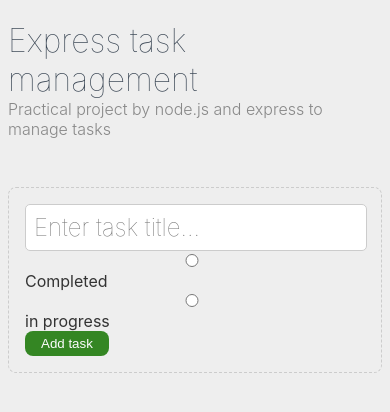
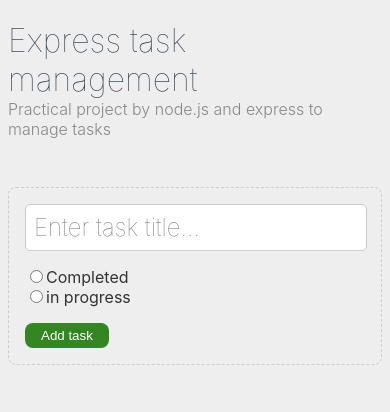
Before and after one commit to amiryxe/express-task-management, a React (Vite) app in the folder client/: page / in a window 390 px wide. Shown: the top 412 px of the page. Built offline with nearby package versions, Linux system fonts and the light colour scheme; no server answers.

Commit message:
style: responsive status

```diff
--- a/client/src/App.scss
+++ b/client/src/App.scss
@@ -101,8 +101,12 @@ h6 {
     @media screen and (max-width: 767px) {
       display: block;
 
-      input {
+      input[type="text"] {
         width: calc(100% - 1rem);
+      }
+
+      .tasks__status {
+        margin: 1rem 0;
       }
     }
 
```
